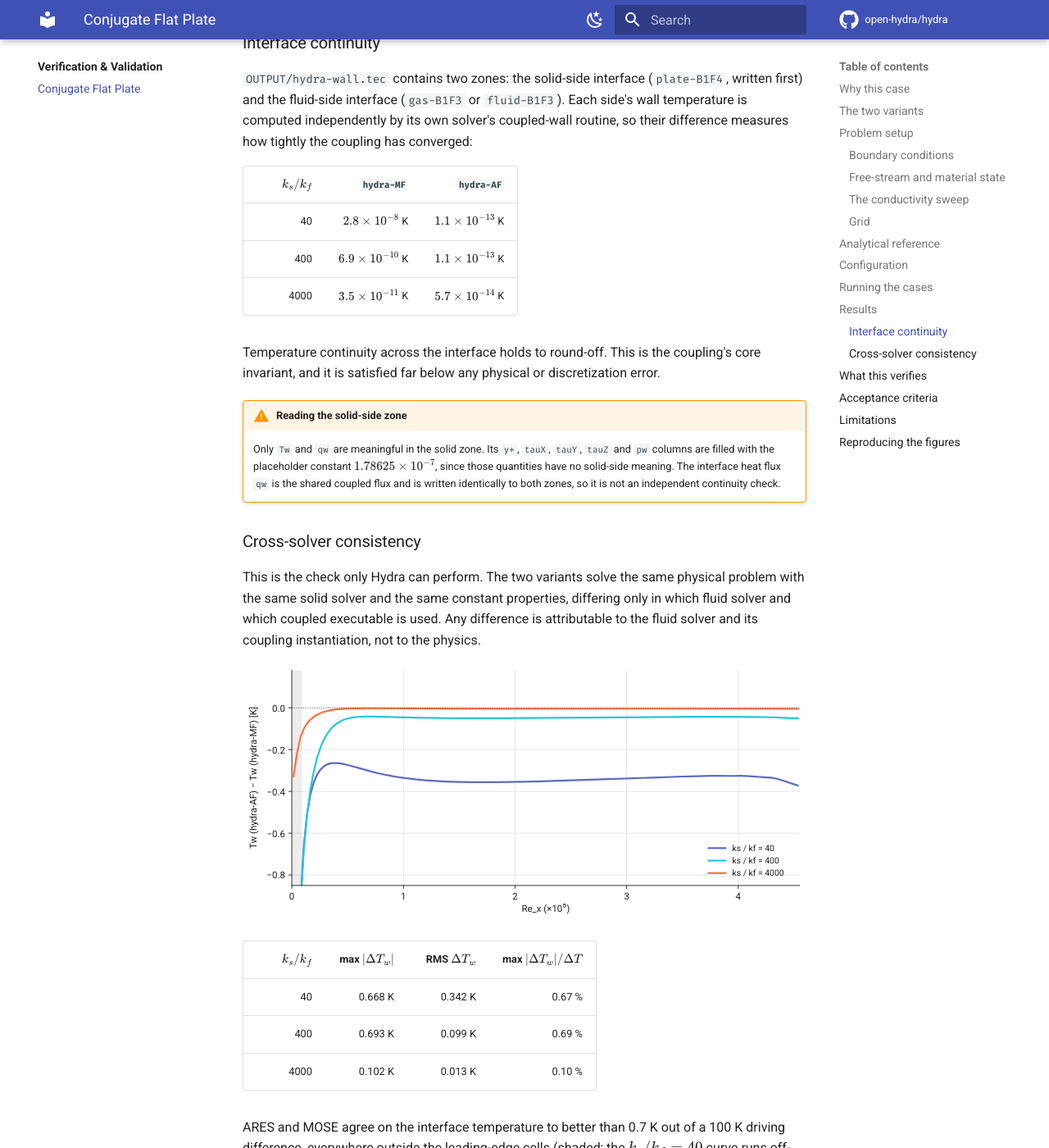
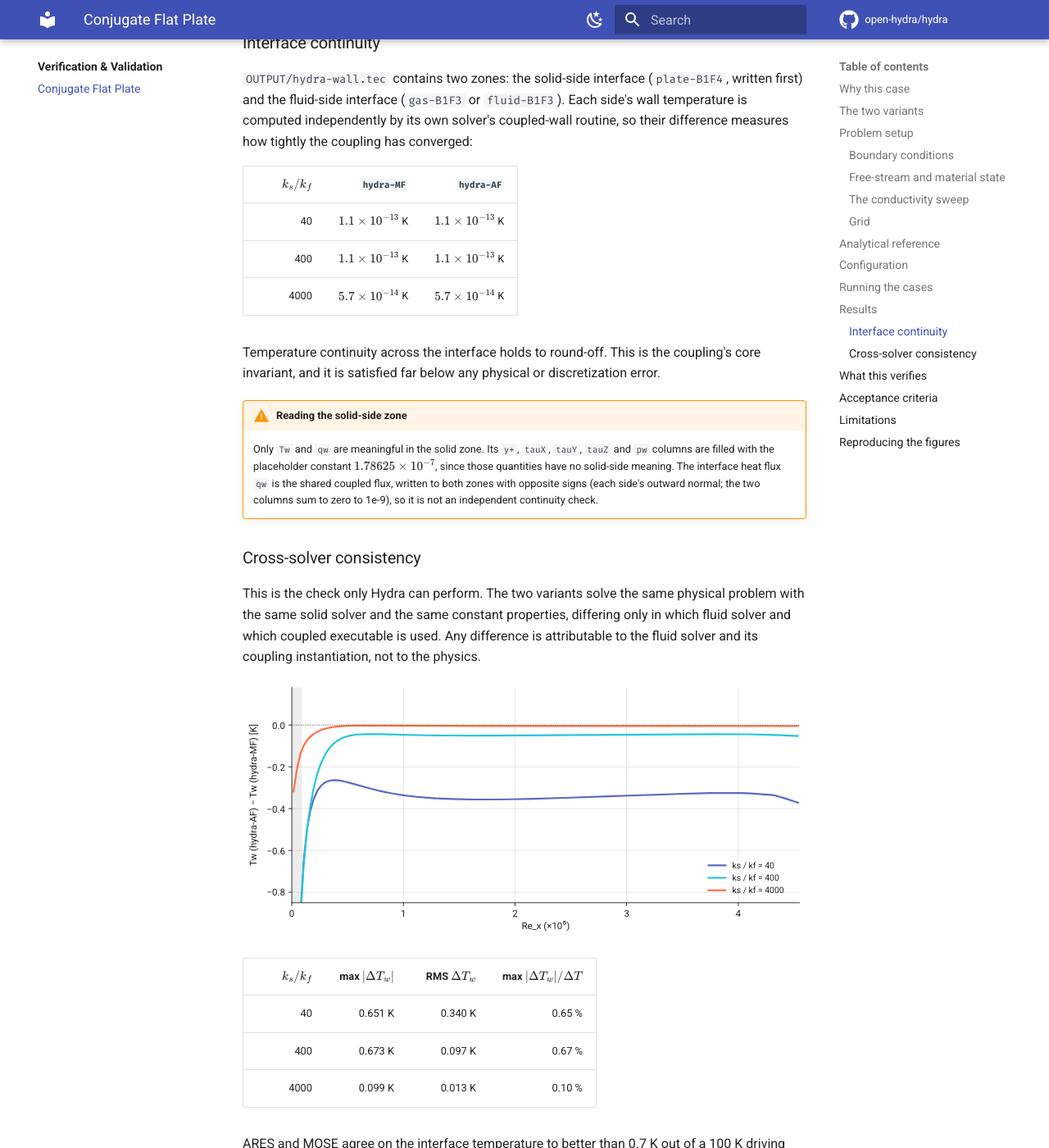
Before and after one commit to open-hydra/hydra, an MkDocs documentation site: the page built from docs/vv/conjugate-flat-plate.md, in a window 1280 px wide and 1400 px high, scrolled down 8110 px. Shown: the whole window at 82% size. Built offline with MkDocs 1.6.1 and Material for MkDocs 9.7.7, drawn with Linux system fonts in a browser that asks for light colours; comment, search, counter and statistics services are not loaded; some of the changed text lies outside the part shown.

Commit message:
test(MF-flatplate-Tw): references from runs of the ported coupling
The three cases rerun with hydra-MF 85b3eb1 (MOSE 1e5cc8d, FUSS 1.0.0) on 2026-11-20, 200 000 coupled steps each,
4 threads, sprop3. `reference/ks_kf_*_wall.tec` are their `OUTPUT/hydra-wall.tec`; validate.png is regenerated.

Against the Lindstedt correlation (x > 2 cm) the wall temperature errors are 2.007 / 1.828 K, 0.686 / 0.362 K and
0.178 / 0.047 K (max / RMSE) for ks/kf = 40 / 400 / 4000, within 0.01 K of the old references' numbers; the
solutions moved by at most 0.035 / 0.060 / 0.010 K (leading-edge cells) and 0.017 / 0.020 / 0.003 K elsewhere.
The interface continuity goes from 1e-8 K to 1e-13 K, as for hydra-AF.

V&V page: the hydra-MF rows, the continuity table and the cross-solver table (AF - MF now 0.651 / 0.673 / 0.099 K)
carry the new numbers; the three SVG figures are regenerated with make-vv-figures.py; one sentence gives the
provenance of both reference sets; the solid-side note says qw is written with opposite signs on the two zones.

Co-Authored-By: Claude Fable 5.1 <noreply@anthropic.com>

````diff
--- a/docs/vv/conjugate-flat-plate.md
+++ b/docs/vv/conjugate-flat-plate.md
@@ -273,14 +273,14 @@ The deviation is largest in the strongly conjugate case and falls by roughly an
 
 | $k_s/k_f$ | `hydra-MF` | `hydra-AF` |
 |---:|---:|---:|
-| 40 | $2.8\times10^{-8}$ K | $1.1\times10^{-13}$ K |
-| 400 | $6.9\times10^{-10}$ K | $1.1\times10^{-13}$ K |
-| 4000 | $3.5\times10^{-11}$ K | $5.7\times10^{-14}$ K |
+| 40 | $1.1\times10^{-13}$ K | $1.1\times10^{-13}$ K |
+| 400 | $1.1\times10^{-13}$ K | $1.1\times10^{-13}$ K |
+| 4000 | $5.7\times10^{-14}$ K | $5.7\times10^{-14}$ K |
 
 Temperature continuity across the interface holds to round-off. This is the coupling's core invariant, and it is satisfied far below any physical or discretization error.
 
 !!! warning "Reading the solid-side zone"
-    Only `Tw` and `qw` are meaningful in the solid zone. Its `y+`, `tauX`, `tauY`, `tauZ` and `pw` columns are filled with the placeholder constant $1.78625\times10^{-7}$, since those quantities have no solid-side meaning. The interface heat flux `qw` is the shared coupled flux and is written identically to both zones, so it is not an independent continuity check.
+    Only `Tw` and `qw` are meaningful in the solid zone. Its `y+`, `tauX`, `tauY`, `tauZ` and `pw` columns are filled with the placeholder constant $1.78625\times10^{-7}$, since those quantities have no solid-side meaning. The interface heat flux `qw` is the shared coupled flux, written to both zones with opposite signs (each side's outward normal; the two columns sum to zero to 1e-9), so it is not an independent continuity check.
 
 ### Cross-solver consistency
 
@@ -294,9 +294,9 @@ This is the check only Hydra can perform. The two variants solve the same physic
 
 | $k_s/k_f$ | max $\lvert \Delta T_w \rvert$ | RMS $\Delta T_w$ | max $\lvert \Delta T_w \rvert / \Delta T$ |
 |---:|---:|---:|---:|
-| 40 | 0.668 K | 0.342 K | 0.67 % |
-| 400 | 0.693 K | 0.099 K | 0.69 % |
-| 4000 | 0.102 K | 0.013 K | 0.10 % |
+| 40 | 0.651 K | 0.340 K | 0.65 % |
+| 400 | 0.673 K | 0.097 K | 0.67 % |
+| 4000 | 0.099 K | 0.013 K | 0.10 % |
 
 ARES and MOSE agree on the interface temperature to better than 0.7 K out of a 100 K driving difference, everywhere outside the leading-edge cells (shaded; the $k_s/k_f = 40$ curve runs off-scale there). The difference is a smooth, small, negative offset — the real-fluid path runs marginally cooler — rather than a divergence that grows along the plate, which is what a coupling inconsistency would look like.
 
@@ -336,7 +336,7 @@ These are the observed margins rounded up, not tolerances derived from a formal
 
 ## Reproducing the figures
 
-Every figure and number on this page is derived from the frozen wall solutions in each suite's `reference/` directory, so no solver run is required:
+Every figure and number on this page is derived from the frozen wall solutions in each suite's `reference/` directory, so no solver run is required. Both sets are runs of 2026-11-20 with the current coupling (each side of the interface with its own solver's diffusive metric): hydra-AF with ARES 1.0.0 and FUSS 1.0.0, hydra-MF with MOSE 1e5cc8d (FAS multigrid) and FUSS 1.0.0, 200 000 coupled steps per case.
 
 ```bash
 python3 test/make-vv-figures.py     # regenerates docs/vv/images/*.svg and prints the tables
````
Also changed, not shown: other parts of docs/vv/conjugate-flat-plate.md (+3 -3 lines), docs/vv/images/conjugate-flat-plate-cross-solver.svg, docs/vv/images/conjugate-flat-plate-error.svg, docs/vv/images/conjugate-flat-plate-profiles.svg, 4 other files.
